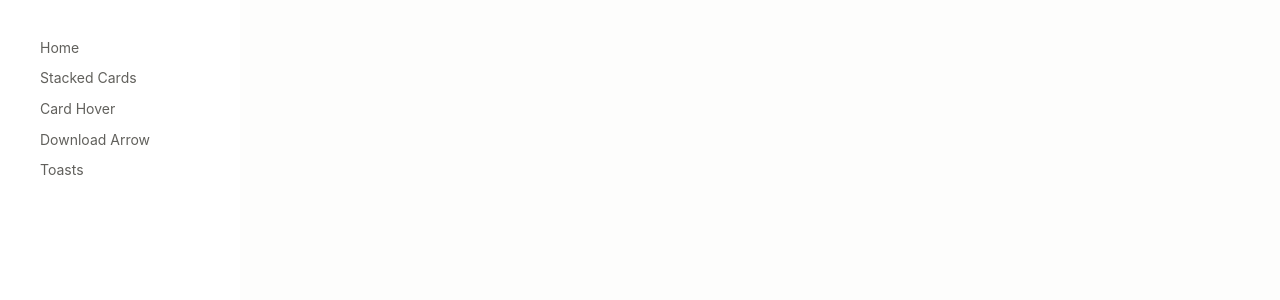
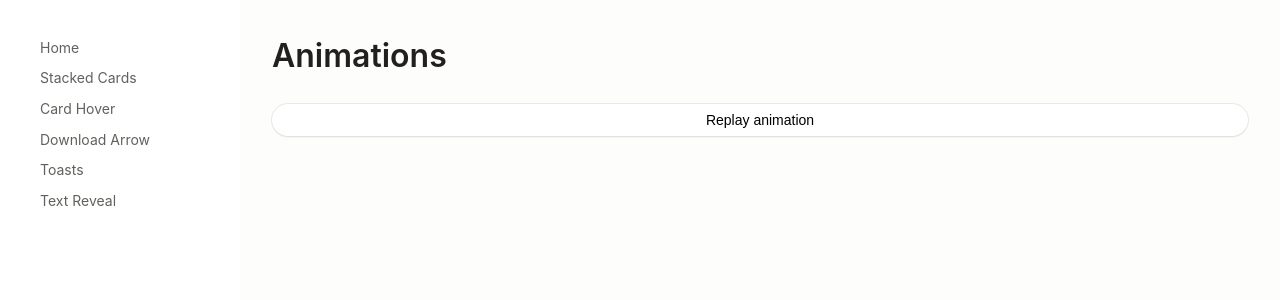
Before and after one commit to lokesh/animations.dev, a React (Vite) app: page /text-reveal in a window 1280 px wide. Shown: the top 300 px of the page. Built offline with nearby package versions, Linux system fonts and the light colour scheme.

Commit message:
Add keyframe animation details to NOTES.md and integrate TextReveal component in App.jsx

```diff
--- a/src/App.jsx
+++ b/src/App.jsx
@@ -8,6 +8,7 @@ import StackedCards from './pages/StackedCards';
 import CardHover from './pages/CardHover';
 import DownloadArrow from './pages/DownloadArrow';
 import Toasts from './pages/Toasts';
+import TextReveal from './pages/TextReveal';
 
 function App() {
   return (
@@ -36,6 +37,9 @@ function App() {
               <li>
                 <Link to="/toasts">Toasts</Link>
               </li>
+              <li>
+                <Link to="/text-reveal">Text Reveal</Link>
+              </li>
             </ul>
           </motion.div>
         </nav>
@@ -46,6 +50,7 @@ function App() {
             <Route path="/card-hover" element={<CardHover />} />
             <Route path="/download-arrow" element={<DownloadArrow />} />
             <Route path="/toasts" element={<Toasts />} />
+            <Route path="/text-reveal" element={<TextReveal />} />
           </Routes>
         </main>
       </div>
--- /dev/null
+++ b/src/pages/TextReveal.jsx
@@ -0,0 +1,28 @@
+import styles from "../styles/TextReveal.module.css";
+import { useState } from "react";
+
+export default function TextReveal() {
+  const [reset, setReset] = useState(0);
+
+  return (
+    <div>
+      <div key={reset}>
+        <h1 className={styles.h1}>
+          {"Animations".split("").map((letter, index) => (
+            <span
+              key={index}
+              className={styles.letter}
+              style={{ "--index": index }}
+            >
+              {letter}
+            </span>
+          ))}
+        </h1>
+      </div>
+      {/* Use this button to replay your animation */}
+      <button className={styles.button} onClick={() => setReset(reset + 1)}>
+        Replay animation
+      </button>
+    </div>
+  );
+}
--- /dev/null
+++ b/src/styles/TextReveal.module.css
@@ -0,0 +1,40 @@
+.h1 {
+  font-size: 32px;
+  font-weight: 600;
+  letter-spacing: -0.05em;
+  display: flex;
+  gap: 0.05em;
+  overflow: hidden;
+}
+
+.letter {
+  display: inline-block;
+  transform: translateY(40px);
+  animation: slideUp 0.5s var(--ease-out-quad) forwards;
+  animation-delay: calc(var(--index) * 0.03s);
+}
+
+
+@keyframes slideUp {
+  from {
+    transform: translateY(50px);
+  }
+  to {
+    transform: translateY(0);
+  }
+}
+
+.button {
+  width: 100%;
+  margin-top: 24px;
+  position: relative;
+  height: 32px;
+  font-size: 14px;
+  padding-inline: 12px;
+  font-weight: 500;
+  border-radius: 9999px;
+  background: #fff;
+  box-shadow:
+    0 0 0 1px rgba(0, 0, 0, 0.08),
+    0px 2px 2px rgba(0, 0, 0, 0.04);
+}
```
Also changed, not shown: 1 other file (tests, documents, lock files or other folders).
